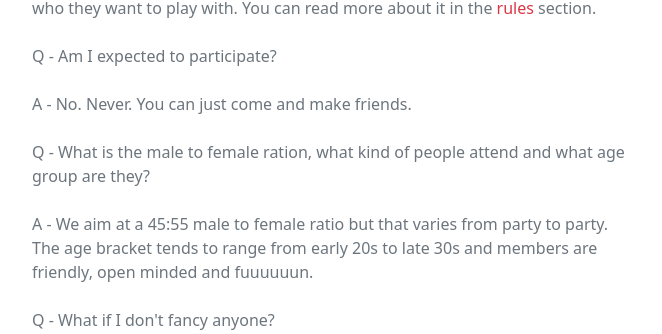
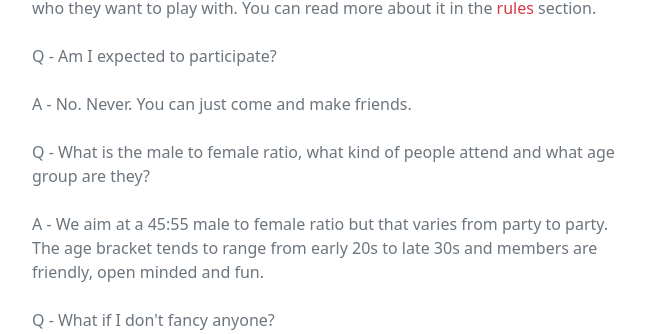
Before and after one commit to dantrovato/the-tribe-react18, a React (Vite) app: page /faq in a window 1280 px wide. Shown: the part 1115-1449 px from the top of the page, without its empty margins (308-970 px from the left). Built offline with nearby package versions, Linux system fonts and the light colour scheme.

Commit message:
Fix further typos in faq section

```diff
--- a/src/components/FAQ.tsx
+++ b/src/components/FAQ.tsx
@@ -60,13 +60,13 @@ const FAQ = () => {
       <p className="mb-4">Q - Am I expected to participate?</p>
       <p className="mb-4">A - No. Never. You can just come and make friends.</p>
       <p className="mb-4">
-        Q - What is the male to female ration, what kind of people attend and
+        Q - What is the male to female ratio, what kind of people attend and
         what age group are they?
       </p>
       <p className="mb-4">
         A - We aim at a 45:55 male to female ratio but that varies from party to
         party. The age bracket tends to range from early 20s to late 30s and
-        members are friendly, open minded and fuuuuuun.
+        members are friendly, open minded and fun.
       </p>
       <p className="mb-4">Q - What if I don't fancy anyone?</p>
       <p className="mb-4">
```
